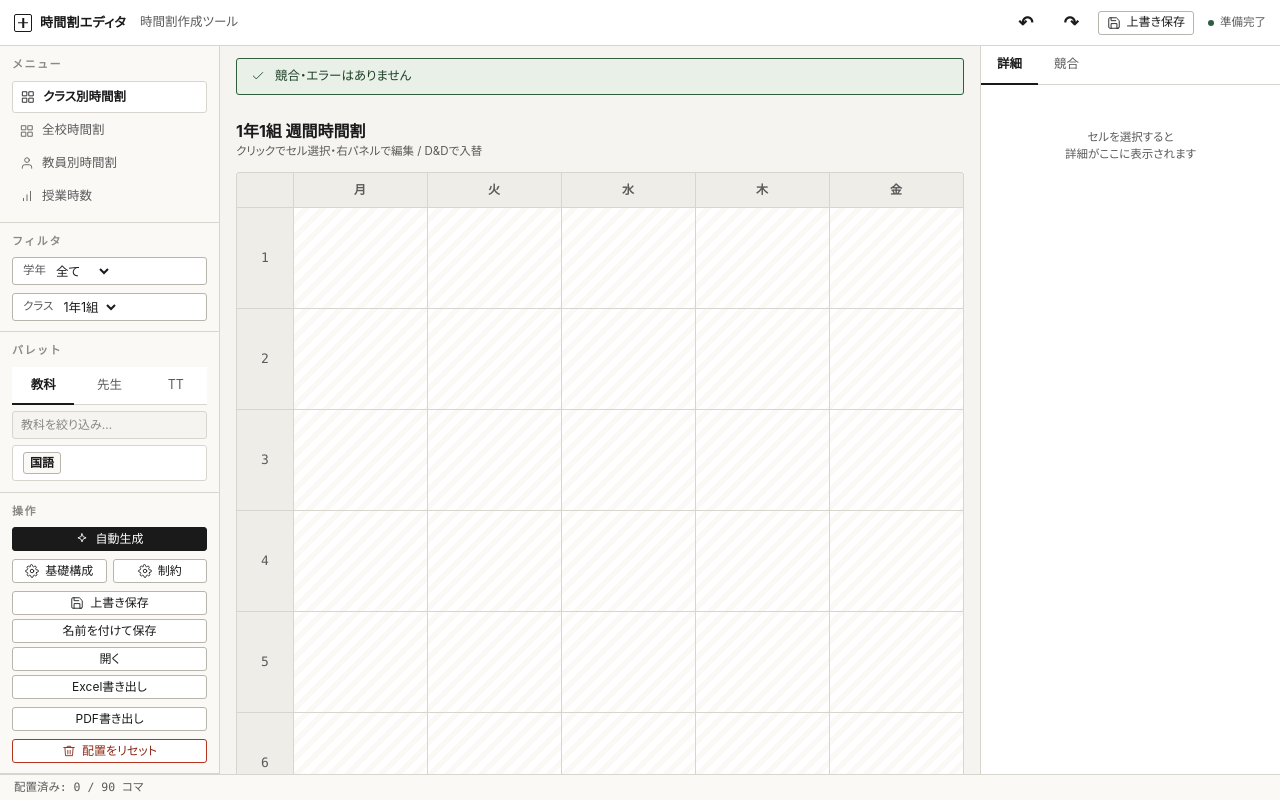
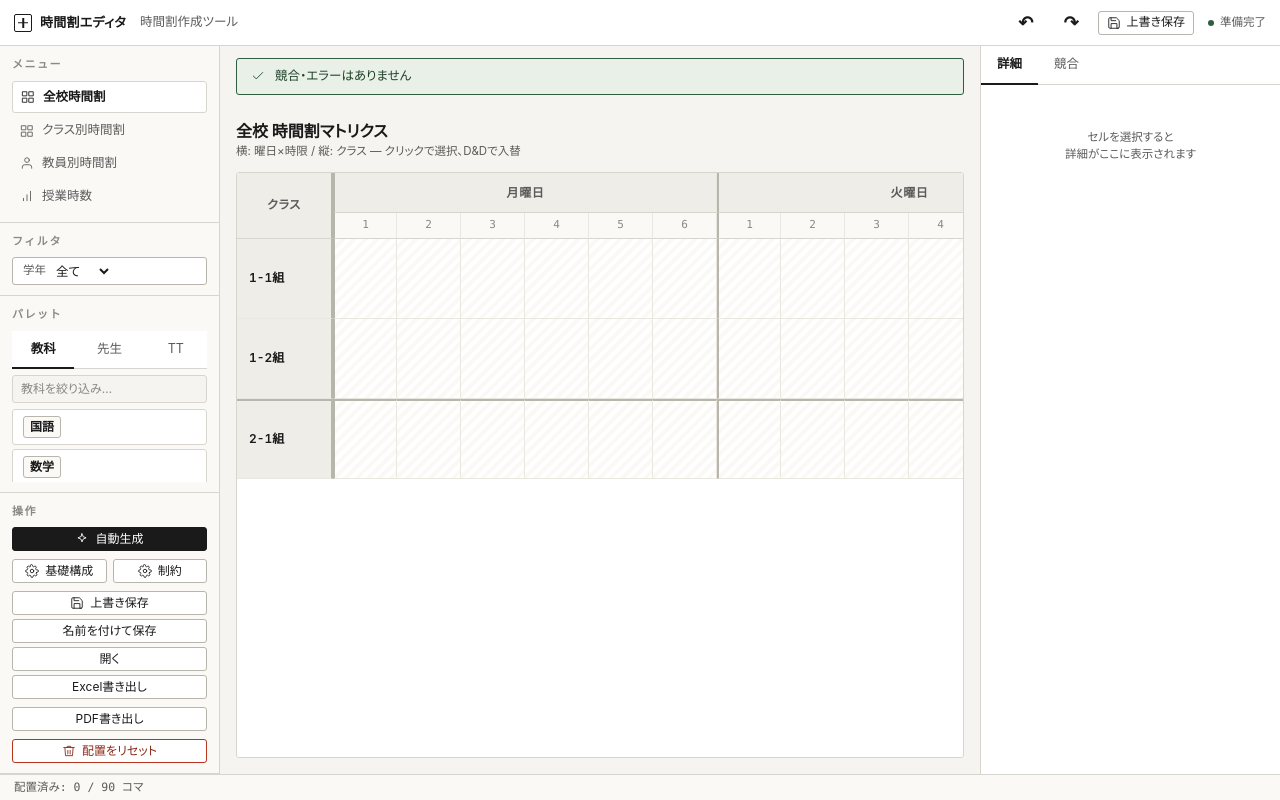
Before and after one commit to mitsuki-0526/making_timetable, a React (Vite) app: page / in a window 1280 px wide. Built offline with nearby package versions, Linux system fonts and the light colour scheme.

Commit message:
整形: セル中央揃え、メニュー順変更、初期パネルを全校に変更

```diff
--- a/src/App.tsx
+++ b/src/App.tsx
@@ -59,7 +59,7 @@ function App() {
   const [isConstraintsOpen, setIsConstraintsOpen] = useState(false);
   const [isSolverOpen, setIsSolverOpen] = useState(false);
 
-  const [panel, setPanel] = useState<PanelType>("class");
+  const [panel, setPanel] = useState<PanelType>("matrix");
   const [rightTab, setRightTab] = useState<RightTab>("insp");
   const [filterGrade, setFilterGrade] = useState<number | null>(null);
   const [selectedCell, setSelectedCell] = useState<SelectedCell | null>(null);
--- a/src/components/AppSidebar.tsx
+++ b/src/components/AppSidebar.tsx
@@ -209,17 +209,17 @@ export function AppSidebar({
         <div className="la-side-nav ds-stack" style={{ gap: 2 }}>
           <button
             type="button"
+            className={panel === "matrix" ? "la-active" : ""}
+            onClick={() => onPanelChange("matrix")}
+          >
+            <GridIcon /> 全校時間割
+          </button>
+          <button
+            type="button"
             className={panel === "class" ? "la-active" : ""}
             onClick={() => onPanelChange("class")}
           >
             <GridIcon /> クラス別時間割
-          </button>
-          <button
-            type="button"
-            className={panel === "matrix" ? "la-active" : ""}
-            onClick={() => onPanelChange("matrix")}
-          >
-            <GridIcon /> 全校時間割
           </button>
           <button
             type="button"
--- a/src/index.css
+++ b/src/index.css
@@ -804,6 +804,7 @@
   display: flex;
   flex-direction: column;
   align-items: center;
+  justify-content: center;
   gap: 2px;
   transition: background 0.08s;
 }
```
